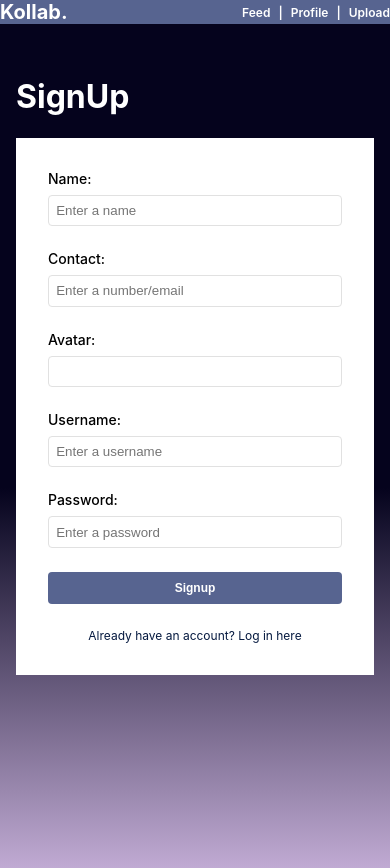
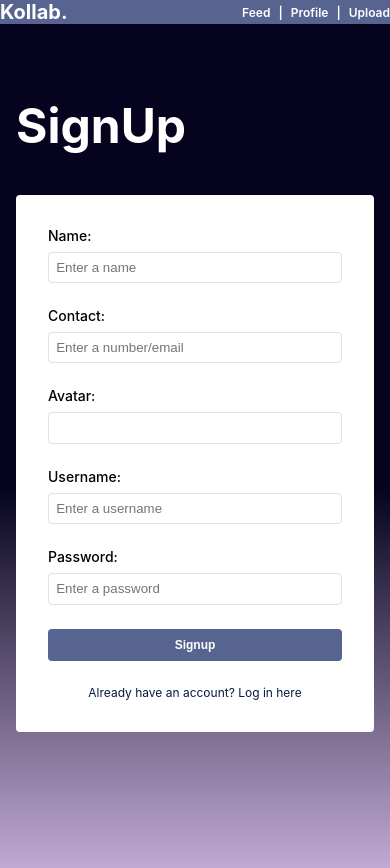
Before and after one commit to yakiv-k/kollab, a React (Create React App) app in the folder client/: page / in a window 390 px wide. Built offline with nearby package versions, Linux system fonts and the light colour scheme.

Commit message:
Updated signup/login responsive styling(desktop)

```diff
--- a/client/src/components/Login/Login.js
+++ b/client/src/components/Login/Login.js
@@ -2,6 +2,7 @@ import "./Login.scss";
 
 function Login({ login, loginError, error }) {
   return (
+    <section className="auth">
       <div className="login">
         <h1 className="login__title">Login</h1>
         {loginError && <label style={{ color: "red" }}>{error}</label>}
@@ -15,6 +16,7 @@ function Login({ login, loginError, error }) {
           </button>
         </form>
       </div>
+    </section>
   );
 }
 
--- a/client/src/components/Login/Login.scss
+++ b/client/src/components/Login/Login.scss
@@ -3,13 +3,19 @@
 .login {
   padding: 2rem 1rem;
   min-height: 100vh;
-    background: linear-gradient(to bottom, #05031D 55%, #C0AAD3 100%);
+  background: linear-gradient(to bottom, #05031d 55%, #c0aad3 100%);
   width: 100%;
   @include tablet {
     padding: 3rem 5rem;
   }
+  @include desktop {
+    padding: 2rem 9rem;
+    max-width: 50rem;
+    margin: 0 auto;
+  }
   &__title {
-        color: #FFF;
+    color: #fff;
+    font-size: 3rem;
   }
 }
 
--- a/client/src/components/Signup/Signup.js
+++ b/client/src/components/Signup/Signup.js
@@ -2,6 +2,7 @@ import "./Signup.scss";
 
 function Signup({ signUp, registered }) {
   return (
+    <section className="auth">
     <div className="signup">
       <h1 className="signup__title">SignUp</h1>
       <form className="signup__form form" onSubmit={signUp}>
@@ -27,6 +28,7 @@ function Signup({ signUp, registered }) {
         <p onClick={registered} className="form__redirect">Already have an account? Log in here</p>
       </form>
     </div>
+    </section>
   );
 }
 
--- a/client/src/components/Signup/Signup.scss
+++ b/client/src/components/Signup/Signup.scss
@@ -1,15 +1,23 @@
 @use "../../styles/partials/mixins" as *;
 
+.auth {
+  background: linear-gradient(to bottom, #05031d 55%, #c0aad3 100%);
+}
 .signup {
   padding: 2rem 1rem;
   min-height: 100vh;
-  background: linear-gradient(to bottom, #05031d 55%, #c0aad3 100%);
   width: 100%;
   @include tablet {
     padding: 3rem 5rem;
+    @include desktop {
+      padding: 2rem 9rem;
+      max-width: 50rem;
+      margin: 0 auto;
+    }
   }
   &__title {
     color: #fff;
+    font-size: 3rem;
   }
 }
 
@@ -18,6 +26,7 @@
   padding: 2rem 2rem;
   display: flex;
   flex-direction: column;
+  border-radius: 4px;
   &__group {
     display: flex;
     flex-direction: column;
```
Lines whose indentation alone changed are shown as unchanged.
